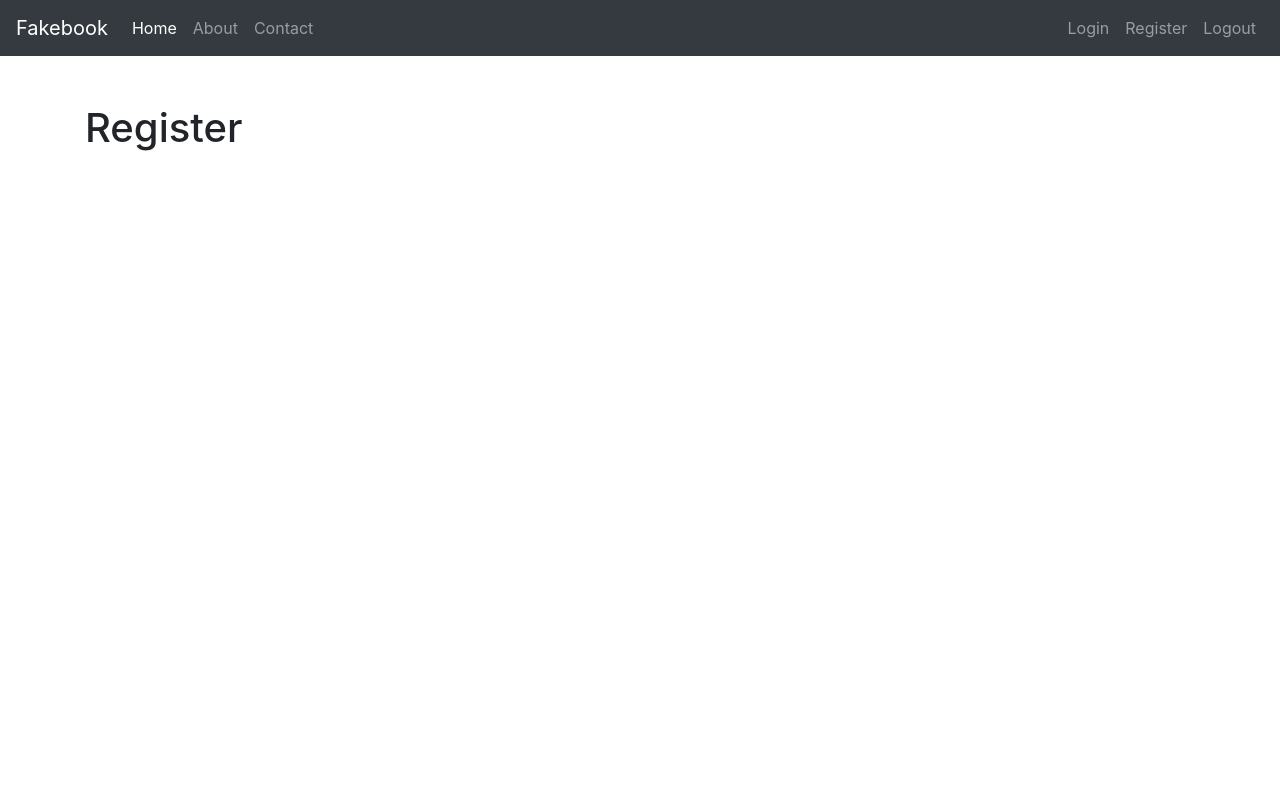
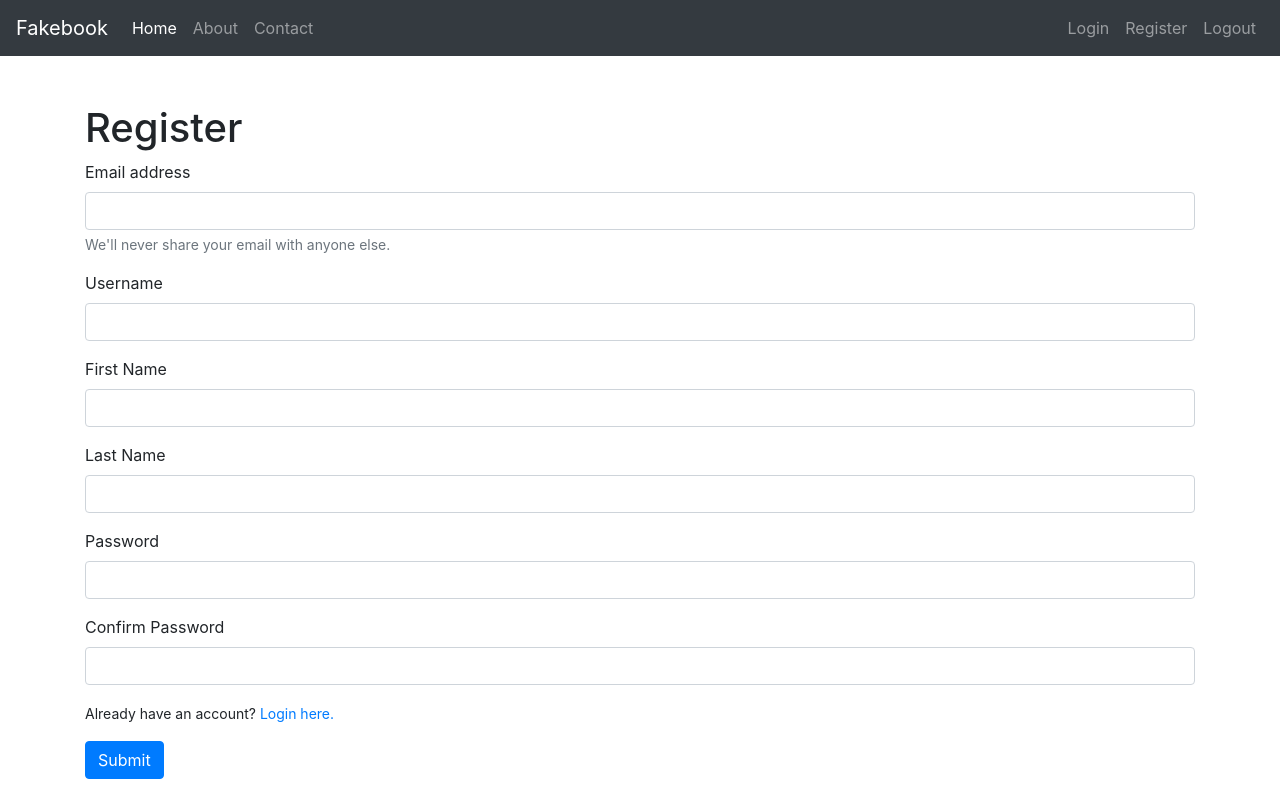
Before and after one commit to Llang8/fakebook-cdn-99, a Flask app: page /auth/register in a window 1280 px wide. Run offline with Flask 2, Linux system fonts and the light colour scheme.

Commit message:
Added register routes and templates

```diff
--- a/app/blueprints/auth/routes.py
+++ b/app/blueprints/auth/routes.py
@@ -30,8 +30,37 @@ def login():
 
     return render_template('login.html')
 
-@app.route('/register')
+@app.route('/register', methods=['GET', 'POST'])
 def register():
+    if request.method == 'GET':
+        return render_template('register.html')
+
+    email = request.form['inputEmail']
+    username = request.form['inputUsername']
+    first_name = request.form['inputFirstName']
+    last_name = request.form['inputLastName']
+    password = request.form['inputPassword']
+    confirm_password = request.form['inputPasswordConfirm']
+
+    # A user with this email already exists
+    # A user with this email does not exist, but the passwords do not match
+    # A user with this email does not exist, and the passwords match - REGISTER THE USER
+    check_user = User.query.filter_by(email=email).first()
+
+    if check_user is not None:
+        print('A user with this email already exists.')
+
+    elif password != confirm_password:
+        print('The passwords do not match')
+
+    else:
+        # REGISTER USER
+        new_user = User(email=email, username=username, first_name=first_name, last_name=last_name, password=password)
+        db.session.add(new_user)
+        db.session.commit()
+        print('User registered successfully')
+        return redirect(url_for('auth.login'))
+
     return render_template('register.html')
 
 @app.route('/logout')
--- a/app/templates/register.html
+++ b/app/templates/register.html
@@ -2,4 +2,33 @@
 
 {% block content %}
 <h1>Register</h1>
+<form action="{{ url_for('auth.register') }}" method="POST">
+    <div class="form-group">
+        <label for="inputEmail">Email address</label>
+        <input type="email" class="form-control" id="inputEmail" name="inputEmail" aria-describedby="emailHelp">
+        <small id="emailHelp" class="form-text text-muted">We'll never share your email with anyone else.</small>
+    </div>
+    <div class="form-group">
+        <label for="inputUsername">Username</label>
+        <input type="text" class="form-control" id="inputUsername" name="inputUsername">
+    </div>
+    <div class="form-group">
+        <label for="inputFirstName">First Name</label>
+        <input type="text" class="form-control" id="inputFirstName" name="inputFirstName">
+    </div>
+    <div class="form-group">
+        <label for="inputLastName">Last Name</label>
+        <input type="text" class="form-control" id="inputLastName" name="inputLastName">
+    </div>
+    <div class="form-group">
+        <label for="inputPassword">Password</label>
+        <input type="password" class="form-control" id="inputPassword" name="inputPassword">
+    </div>
+    <div class="form-group">
+        <label for="inputPasswordConfirm">Confirm Password</label>
+        <input type="password" class="form-control" id="inputPasswordConfirm" name="inputPasswordConfirm">
+    </div>
+    <p><small>Already have an account? <a href="{{ url_for('auth.login') }}">Login here.</a></small></p>
+    <button type="submit" class="btn btn-primary">Submit</button>
+</form>
 {% endblock content %}
```
Also changed, not shown: 1 other file.
